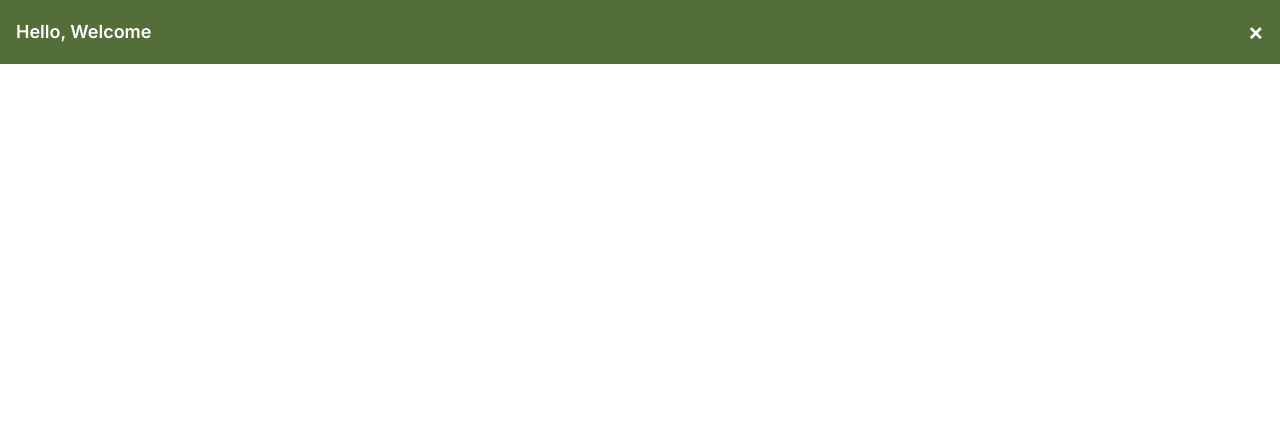
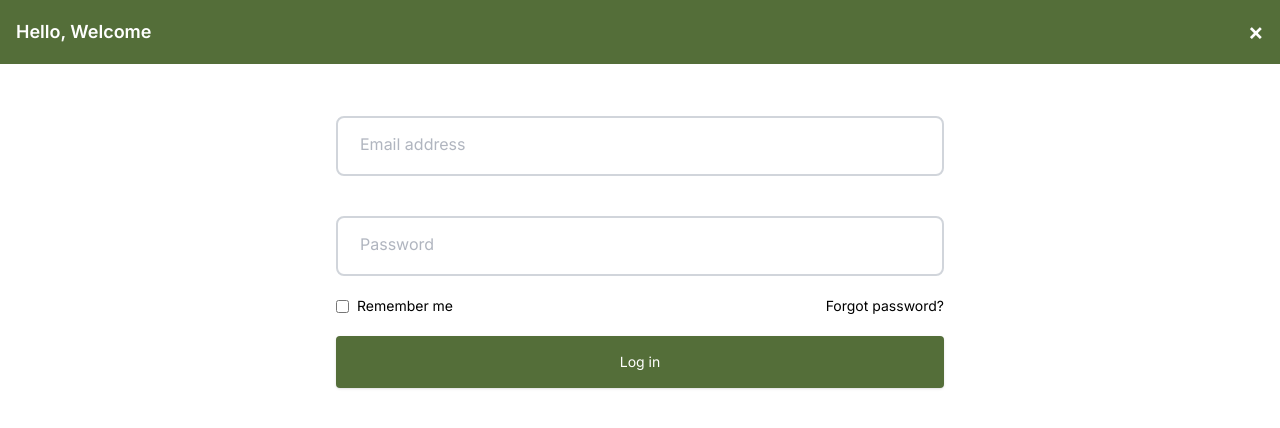
Before and after one commit to AyodejiOmole/warehouzit-technical-interview-solution, a Next.js app: page /get-started in a window 1280 px wide. Shown: the top 428 px of the page. Built offline with nearby package versions, Linux system fonts and the light colour scheme.

Commit message:
completed Login page

```diff
--- a/app/get-started/page.js
+++ b/app/get-started/page.js
@@ -1,9 +1,10 @@
-import React from 'react'
+import React from 'react';
+import Login from '@/components/Login';
 
 const GetStarted = () => {
   return (
-    <div>
-
+    <div className='w-full lg:p-8 p-4'>
+      <Login/>
     </div>
   )
 }
--- a/app/globals.css
+++ b/app/globals.css
@@ -6,3 +6,8 @@ input[type="text"]:focus ~ .input-text,
 input[type="text"]:not(:placeholder-shown) ~ .input-text{
   @apply text-gray-400 transform -translate-y-8 text-lg -translate-x-2 scale-75;
 }
+
+input[type="password"]:focus ~ .input-text,
+input[type="password"]:not(:placeholder-shown) ~ .input-text{
+  @apply text-gray-400 transform -translate-y-8 text-lg -translate-x-2 scale-75;
+}
--- a/components/FloatingInputBox.js
+++ b/components/FloatingInputBox.js
@@ -1,13 +1,12 @@
 "use client";
 import React, { useState } from 'react';
 
-const FloatingInputBox = ({ label, placeholder, ...rest }) => {
-
+const FloatingInputBox = ({ label, placeholder, handleChange, value, type, ...rest }) => {
   return (
     <>
-      <div className="flex justify-center items-center w-full">
-        <label className='relative cursor-pointer'>
-          <input {...rest} type="text" placeholder={placeholder} className='p-4 text-white border-gray-300 border-2 rounded-lg border-opacity-50 outline-none focus:border-black placeholder-gray-300 placeholder-opacity-0 transition duration-200' />
+      <div className="flex justify-center items-center w-full my-5">
+        <label className='relative cursor-pointer lg:w-1/2 w-full md:w-1/2'>
+          <input {...rest} type="text" value={value} onChange={handleChange} placeholder={placeholder} className='py-4 px-2 w-full text-black border-gray-300 border-2 rounded-lg outline-none focus:border-black placeholder-gray-300 placeholder-opacity-0 transition duration-200' />
           <span className='text-base text-gray-400 text-opacity-80 bg-white absolute left-5 top-4 px-1 transition duration-200 input-text'>{label}</span>
         </label>
       </div>
--- a/components/Login.js
+++ b/components/Login.js
@@ -3,9 +3,52 @@ import React, { useState } from 'react';
 import FloatingInputBox from './FloatingInputBox';
 
 const Login = () => {
+  const [formDetails, setFormDetails] = useState({
+    email: "",
+    password: "",
+    remember: false
+  });
+
+  const handleChange = (event) => {
+    const { name, value, checked, type } = event.target;
+    setFormDetails((prev) => {
+      return {
+        ...prev,
+        [name]: type == "checkbox" ? checked : value,
+      }
+    });
+  }
+
+  const handleSubmit = (e) => {
+    e.preventDefault();
+    console.log(formDetails);
+  }
+
   return (
-    <div>
-      <FloatingInputBox label="First name" placeholder="First name"/>
+    <div className='w-full'>
+      <form onSubmit={handleSubmit} className='flex flex-col align-center justify-center'>
+        <FloatingInputBox label="Email address" type="text" name="email" value={formDetails.email} placeholder="Email address" handleChange={handleChange}/>
+        <FloatingInputBox label="Password" type="password" name="password" value={formDetails.password} placeholder="Password" handleChange={handleChange}/>
+
+        <div className='w-full mb-5 flex items-center align-center justify-between lg:w-1/2 w-full md:w-1/2 mx-auto'>
+          <div className='flex gap-2 items-center align-center'>
+            <input
+              type='checkbox'
+              name='remember'
+              id='remember'
+              checked={formDetails.remember}
+              onChange={handleChange}
+            />
+            <label htmlFor='remember' className='text-black text-sm'>Remember me</label>
+          </div>
+
+          <p className='text-black text-sm font-normal'>Forgot password?</p>
+        </div>
+
+        <button className='bg-primary-green mx-auto text-white text-sm hover:bg-white hover:border hover:border-primary-green hover:text-primary-green rounded shadow lg:w-1/2 w-full md:w-1/2 p-4 font-semi-bold' type="submit">
+          Log in
+        </button>
+      </form>
     </div>
   )
 }
```
